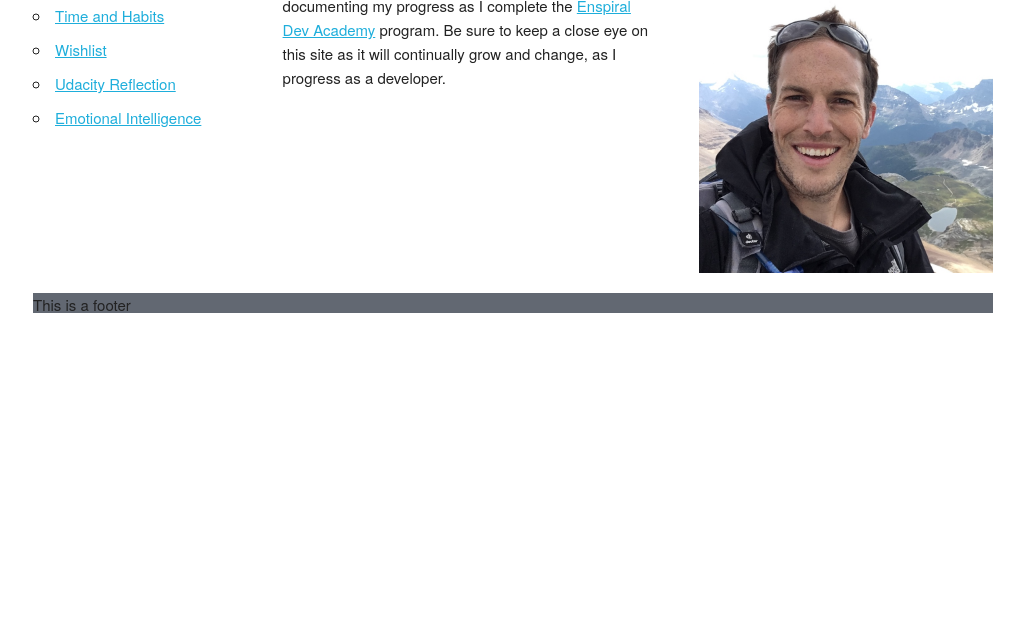
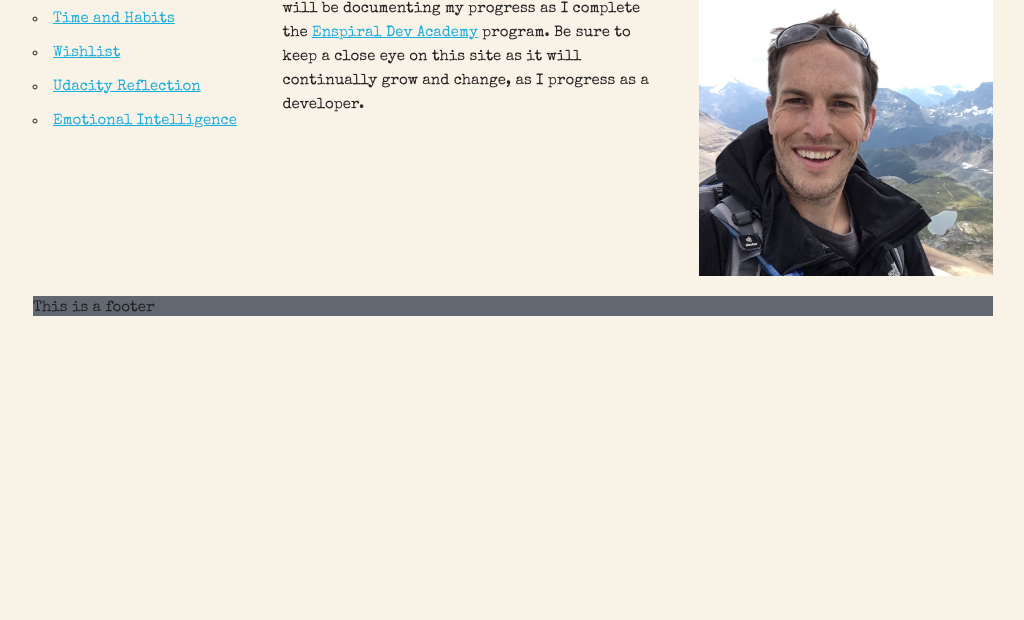
Before and after one commit to adam-kuhn/adam-kuhn.github.io, a plain HTML site: page index.html in a window 1280 px wide. Shown: the part 180-800 px from the top of the page, without its empty margins (127-1151 px from the left). Drawn offline with nearby package versions, Linux system fonts and the light colour scheme.

Commit message:
background color - style text index

```diff
--- a/blog/styles/main.css
+++ b/blog/styles/main.css
@@ -1,3 +1,8 @@
+
+body {
+  background-color: #F9F3E7;
+  font-family: 'Special Elite', cursive;
+}
 
 
 .social-media{
--- a/index.html
+++ b/index.html
@@ -7,6 +7,7 @@
   <link rel="stylesheet" type="text/css" href="https://cdnjs.cloudflare.com/ajax/libs/normalize/3.0.3/normalize.css">
   <link rel="stylesheet" type="text/css" href="https://cdnjs.cloudflare.com/ajax/libs/skeleton/2.0.4/skeleton.css">
   <link rel="stylesheet" type="text/css" href="blog/styles/main.css">
+  <link href="https://fonts.googleapis.com/css?family=Special+Elite" rel="stylesheet">
 </head>
 
 <body>
```
Also changed, not shown: 3 other files.
